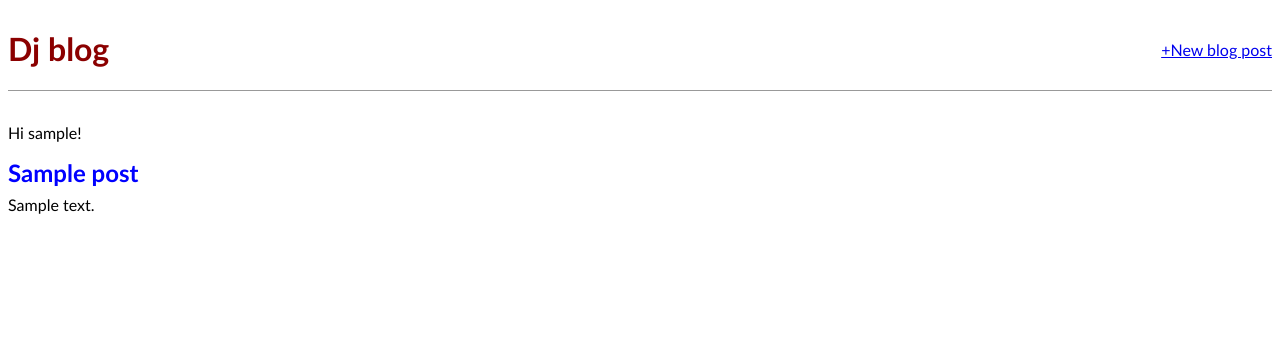
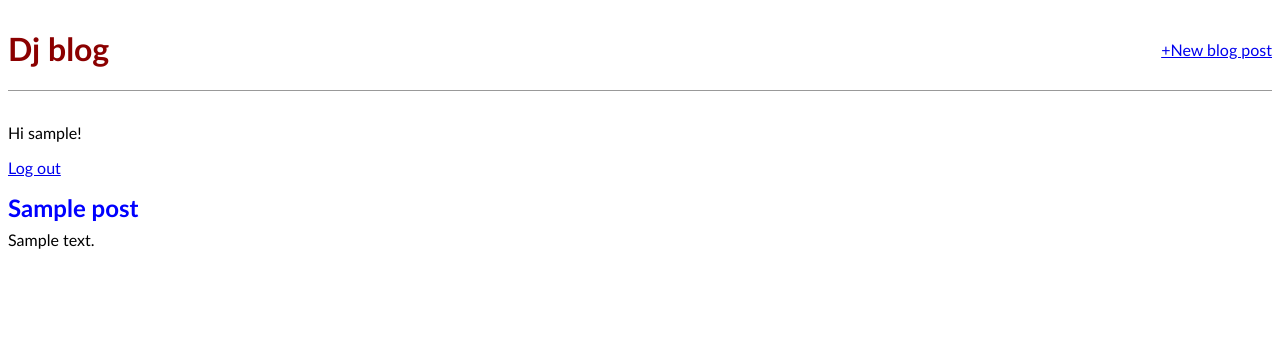
Before and after one commit to codingEzio/code_py_book_django_for_beginners, a Django app: page / in a window 1280 px wide. Shown: the top 351 px of the page. Run offline with Django 3.2, Linux system fonts and the light colour scheme; a user stored in the database is signed in; tables that the repository leaves empty hold one stand-in row (values such as "Sample post").

Commit message:
blog-app::stage10.2 - auth - logout

```diff
--- a/chapter05/blog_project/settings.py
+++ b/chapter05/blog_project/settings.py
@@ -122,3 +122,4 @@ STATIC_URL = '/static/'
 STATICFILES_DIRS = [os.path.join(BASE_DIR, 'static')]
 
 LOGIN_REDIRECT_URL = 'home'
+LOGOUT_REDIRECT_URL = 'home'
--- a/chapter05/templates/base.html
+++ b/chapter05/templates/base.html
@@ -17,9 +17,12 @@
 
             {% if user.is_authenticated %}
                 <p>Hi {{ user.username }}!</p>
+                <p><a href="{% url 'logout' %}">Log out</a></p>
+
             {% else %}
                 <p>You are not logged in.</p>
-                <a href="{% url 'login' %}">Log In</a>
+                <a href="{% url 'login' %}">Log in</a>
+
             {% endif %}
 
             {% block content %}
```
Also changed, not shown: chapter05/README.md.
